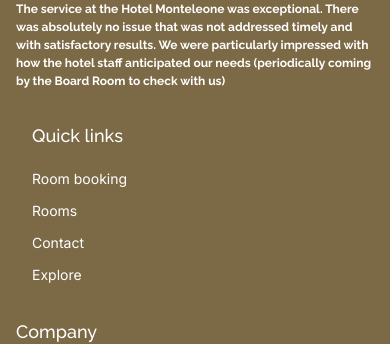
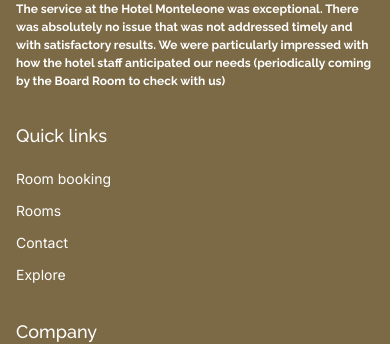
Before and after one commit to suphanatchanlek30/Hotel_Booking_Project, a Next.js app in the folder client/: page / in a window 390 px wide. Shown: the part 5060-5404 px from the top of the page. Built offline with nearby package versions, Linux system fonts and the light colour scheme.

Commit message:
update Footer

```diff
--- a/client/src/components/layout/Footer.js
+++ b/client/src/components/layout/Footer.js
@@ -12,7 +12,7 @@
             </div>
 
             {/* Quick Links */}
-            <div className="ml-4">
+            <div className="sm:ml-4 ml-0">
               <h4 className="font-raleway font-medium text-lg mb-4">Quick links</h4>
               <ul className="space-y-2">
                 <li><a href="/book" className="text-sm hover:opacity-80 transition-opacity">Room booking</a></li>
```
